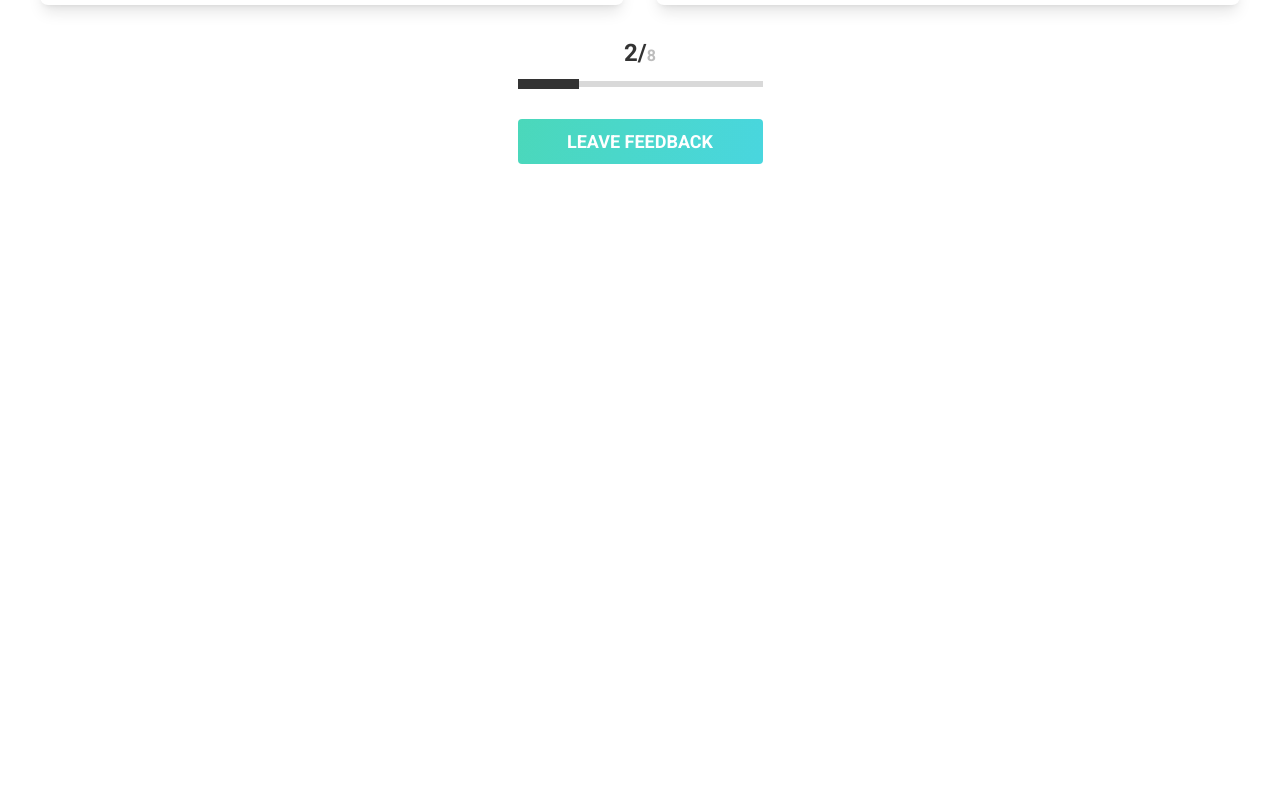
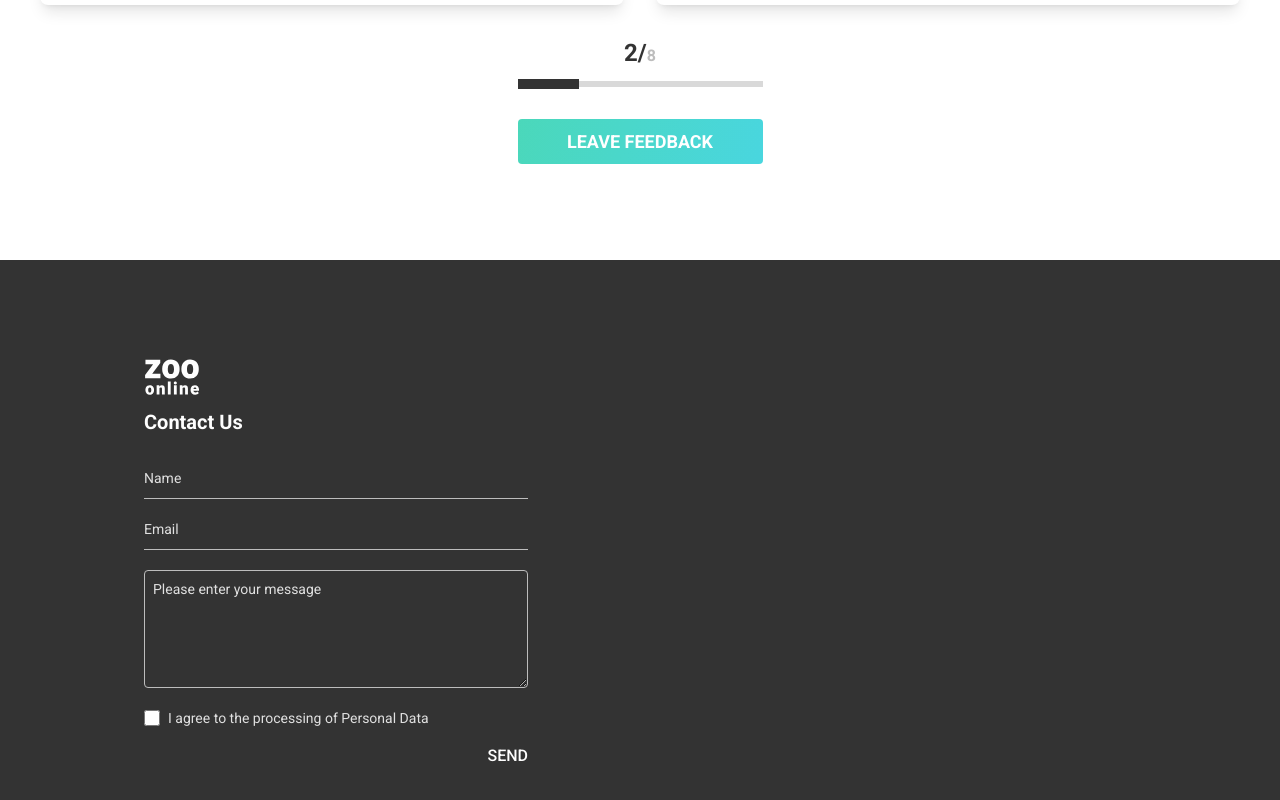
Before and after one commit to Kasaklalita/zoo-online, a React (Vite) app: page / in a window 1280 px wide. Shown: the part 4155-4955 px from the top of the page. Before the commit the page ends 4415 px from the top, so only its background shows below. Built offline with nearby package versions, Linux system fonts and the light colour scheme.

Commit message:
Added ContactUsForm

```diff
--- a/src/App.tsx
+++ b/src/App.tsx
@@ -2,6 +2,7 @@ import "./App.css";
 import AboutUsSection from "./components/AboutUsSection";
 import AboutWorkSection from "./components/AboutWorkSection";
 import IntroSection from "./components/IntroSection";
+import MainFooter from "./components/MainFooter";
 import MainHeader from "./components/MainHeader";
 import PetsInZooSection from "./components/PetsInZooSection";
 import PlayAndFeedSection from "./components/PlayAndFeedSection";
@@ -17,6 +18,7 @@ function App() {
       <PetsInZooSection />
       <PlayAndFeedSection />
       <TestimonialsSection />
+      <MainFooter />
     </div>
   );
 }
--- /dev/null
+++ b/src/components/ContactUsFooterForm.tsx
@@ -0,0 +1,42 @@
+import React, { ChangeEvent, useState } from "react";
+import PrimaryCheckbox from "./UI/PrimaryCheckbox";
+import PrimaryInput from "./UI/PrimaryInput";
+import PrimaryTextarea from "./UI/PrimaryTextarea";
+
+export default function ContactUsFooterForm() {
+  const [username, setUsername] = useState("");
+  const [email, setEmail] = useState("");
+  return (
+    <div className="w-96">
+      <h1 className="text-[#fefefe] font-black text-xl mb-8">Contact Us</h1>
+      <form className="flex flex-col gap-5">
+        <PrimaryInput
+          placeholder="Name"
+          type="text"
+          value={username}
+          onChange={(e: ChangeEvent<HTMLInputElement>) => {
+            setUsername(e.target.value);
+          }}
+        />
+        <PrimaryInput
+          placeholder="Email"
+          type="text"
+          value={email}
+          onChange={(e: ChangeEvent<HTMLInputElement>) => {
+            setEmail(e.target.value);
+          }}
+        />
+        <PrimaryTextarea placeholder="Please enter your message" rows={5} />
+        <PrimaryCheckbox
+          placeholder="I agree to the processing of Personal Data"
+          onChange={(e: ChangeEvent<HTMLInputElement>) => {
+            console.log(e.target.value);
+          }}
+        />
+        <button onClick={() => console.log("sent")} className="self-end">
+          <h1 className="font-medium text-[#fefefe] uppercase">Send</h1>
+        </button>
+      </form>
+    </div>
+  );
+}
--- /dev/null
+++ b/src/components/MainFooter.tsx
@@ -0,0 +1,15 @@
+import React from "react";
+import Logo from "./Logo";
+import logoDark from "./../assets/logo_dark.svg";
+import ContactUsFooterForm from "./ContactUsFooterForm";
+
+export default function MainFooter() {
+  return (
+    <div className="px-36 pt-24 pb-16 bg-[#333333] flex justify-between">
+      <div className="">
+        <img src={logoDark} className="w-14 shrink-0" />
+        <ContactUsFooterForm />
+      </div>
+    </div>
+  );
+}
--- /dev/null
+++ b/src/components/UI/PrimaryCheckbox.tsx
@@ -0,0 +1,25 @@
+import React from "react";
+
+interface IPrimaryCheckboxProps {
+  placeholder: string;
+  onChange: any;
+}
+
+export default function PrimaryCheckbox({
+  placeholder,
+  onChange,
+}: IPrimaryCheckboxProps) {
+  return (
+    <div className="flex items-center gap-2">
+      <input
+        type="checkbox"
+        name="primaryCheckbox"
+        className="w-4 h-4 shrink-0"
+        onChange={onChange}
+      />
+      <label htmlFor="primaryCheckbox" className="text-sm text-[#e0e0e0]">
+        {placeholder}
+      </label>
+    </div>
+  );
+}
--- /dev/null
+++ b/src/components/UI/PrimaryInput.tsx
@@ -0,0 +1,17 @@
+import React from "react";
+
+interface IPrimaryButtonProps {
+  placeholder: string;
+  onChange: any;
+  type: string;
+  value: string;
+}
+
+export default function PrimaryInput(props: IPrimaryButtonProps) {
+  return (
+    <input
+      {...props}
+      className="w-full outline-none bg-transparent border-b border-[#bdbdbd] pb-2.5 text-sm placeholder:text-sm placeholder:text-[#e0e0e0] text-[#e0e0e0]"
+    />
+  );
+}
--- /dev/null
+++ b/src/components/UI/PrimaryTextarea.tsx
@@ -0,0 +1,15 @@
+import React from "react";
+
+interface IPrimaryTextareaProps {
+  placeholder: string;
+  onClick: any;
+}
+
+export default function PrimaryTextarea(props: any) {
+  return (
+    <textarea
+      {...props}
+      className="w-full outline-none p-2 text-sm bg-transparent border border-[#bdbdbd] rounded placeholder:text-sm placeholder:text-[#e0e0e0] text-[#e0e0e0]"
+    />
+  );
+}
```
Also changed, not shown: src/assets/logo_dark.svg (added).
